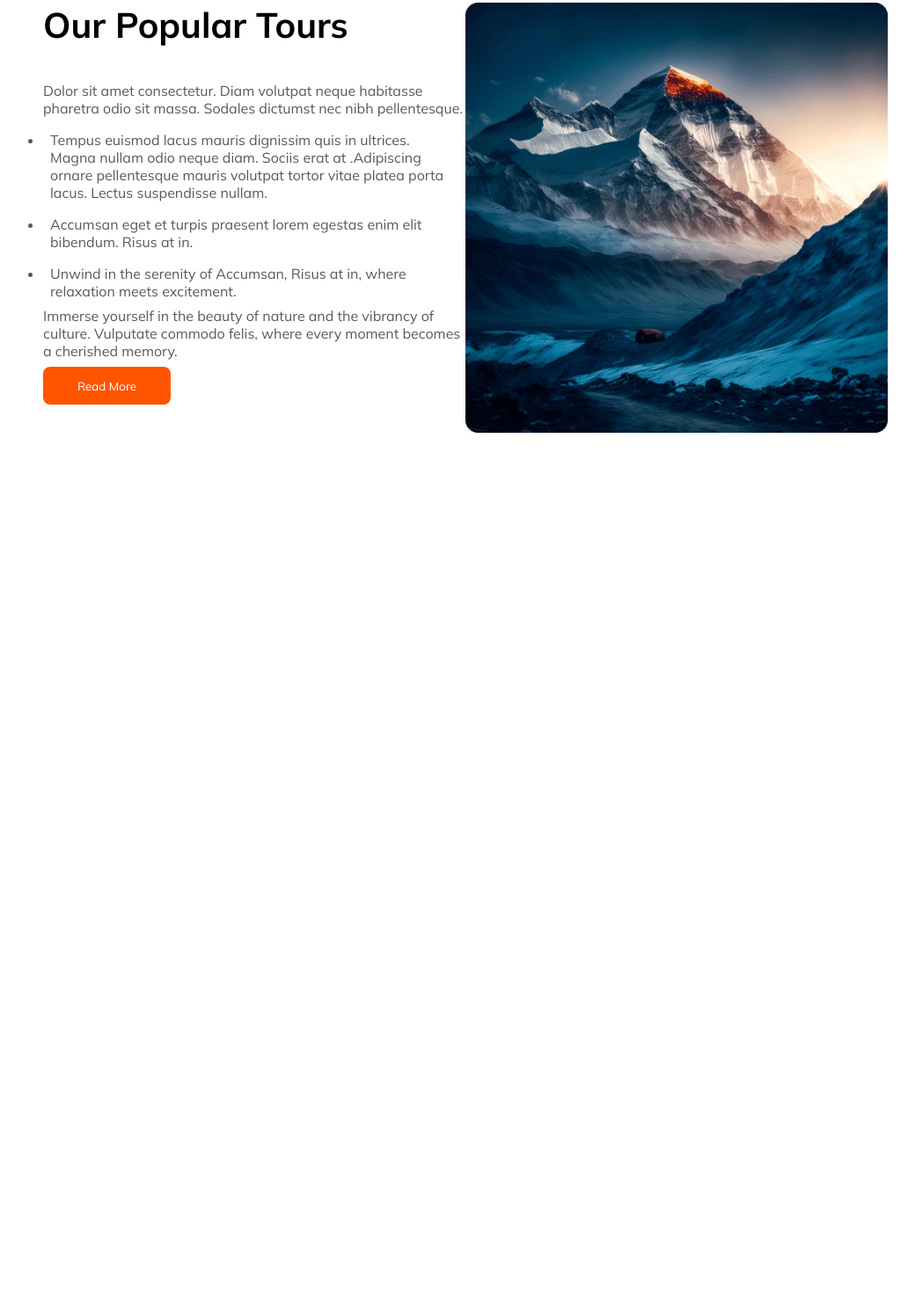
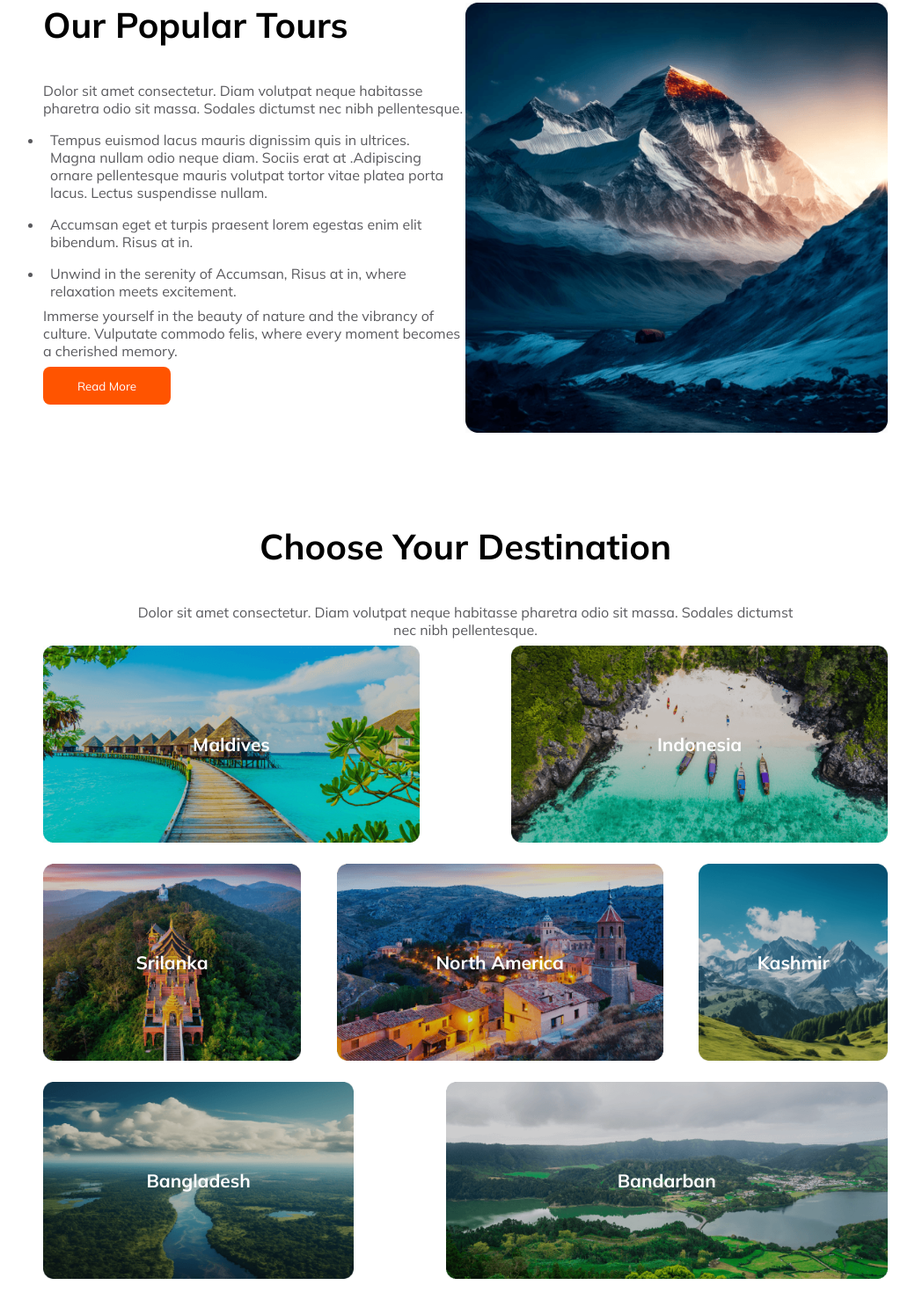
Before and after one commit to arifulislamctg11/Infinite-Destinations, a plain HTML site: page index.html in a window 1280 px wide. Shown: the part 612-2090 px from the top of the page at 88% size, without its empty margins (111-1151 px from the left). Before the commit the page ends 1108 px from the top, so only its background shows below. Drawn offline with Linux system fonts and the light colour scheme.

Commit message:
gallary section added with responsive designed !

```diff
--- a/index.html
+++ b/index.html
@@ -68,6 +68,7 @@
               Dolor sit amet consectetur. Diam volutpat neque habitasse pharetra
               odio sit massa. Sodales dictumst nec nibh pellentesque.
             </p>
+            <div class="list-container">
               <ul>
                 <li>
                   Tempus euismod lacus mauris dignissim quis in ultrices. Magna
@@ -84,6 +85,7 @@
                   relaxation meets excitement.
                 </li>
               </ul>
+            </div>
             <p class="section-desc">
               Immerse yourself in the beauty of nature and the vibrancy of
               culture. Vulputate commodo felis, where every moment becomes a
@@ -101,6 +103,52 @@
           />
         </div>
       </section>
+
+      <section class="gallary">
+        <div class="gallary-title-container">
+          <h2 class="section-title">Choose Your Destination</h2>
+          <p class="section-desc">
+            Dolor sit amet consectetur. Diam volutpat neque habitasse pharetra
+            odio sit massa. Sodales dictumst nec nibh pellentesque.
+          </p>
+        </div>
+        <div class="gallary-img-container">
+          <div class="gallary-img-row">
+            <div class="gallary-item">
+              <p class="gallary-img-title">Maldives</p>
+              <img src="./Images/maldives.png" alt="" srcset="" />
+            </div>
+            <div class="gallary-item">
+              <p class="gallary-img-title">Indonesia</p>
+              <img src="./Images/indonesia.png" alt="" srcset="" />
+            </div>
+          </div>
+          <div class="gallary-img-row">
+            <div class="gallary-item">
+              <p class="gallary-img-title">Srilanka</p>
+              <img src="./Images/srilanka.png" alt="" srcset="" />
+            </div>
+            <div class="gallary-item">
+              <p class="gallary-img-title">North America</p>
+              <img src="./Images/north-america.png" alt="" srcset="" />
+            </div>
+            <div class="gallary-item">
+              <p class="gallary-img-title">Kashmir</p>
+              <img src="./Images/kashmir.png" alt="" srcset="" />
+            </div>
+          </div>
+          <div class="gallary-img-row">
+            <div class="gallary-item">
+              <p class="gallary-img-title">Bangladesh</p>
+              <img src="./Images/bangladesh.png" alt="" srcset="" />
+            </div>
+            <div class="gallary-item">
+              <p class="gallary-img-title">Bandarban</p>
+              <img src="./Images/bandarban.png" alt="" srcset="" />
+            </div>
+          </div>
+        </div>
+      </section>
     </main>
     <footer class="footer"></footer>
   </body>
--- a/style/infinite-destinations.css
+++ b/style/infinite-destinations.css
@@ -157,12 +157,51 @@ nav {
   color: rgba(19, 19, 24, 0.7);
   font-size: 1em;
 }
+
+/* gallary styles goes here  */
+
+.gallary-title-container {
+  text-align: center;
+}
+
+.gallary-title-container > .section-desc {
+  padding-right: 10%;
+  padding-left: 10%;
+}
+
+.gallary-img-row {
+  display: flex;
+  gap: 1em;
+  justify-content: space-between;
+}
+
+.gallary-item {
+  position: relative;
+  display: flex;
+  justify-content: center;
+  align-items: center;
+  margin-bottom: 1.5em;
+}
+
+.gallary-item > p {
+  position: absolute;
+  color: #fff;
+  font-size: 1.3em;
+  font-style: normal;
+  font-weight: 800;
+  color: white;
+}
+.gallary-item > img {
+  max-height: 14em;
+}
+
 /* mobile screen style goes here ------------------------------mobile ----------- */
 
 @media (max-width: 640px) {
   /* shared styles  */
   section {
     margin-top: 1em;
+    width: 90%;
   }
   /* header styles for mobile  */
   .header {
@@ -226,4 +265,16 @@ nav {
     margin-bottom: 1em;
     margin-top: 1em;
   }
+
+  .list-container {
+    padding-left: 5%;
+    padding-right: 5%;
+  }
+
+  /* gallary */
+
+  .gallary-img-row {
+    flex-wrap: wrap;
+    justify-content: center;
+  }
 }
```
Also changed, not shown: Images/bandarban.png (added), Images/bangladesh.png (added), Images/indonesia.png (added), Images/kashmir.png (added), Images/maldives.png (added), Images/north-america.png (added), Images/srilanka.png (added). Lines whose indentation alone changed are shown as unchanged.
